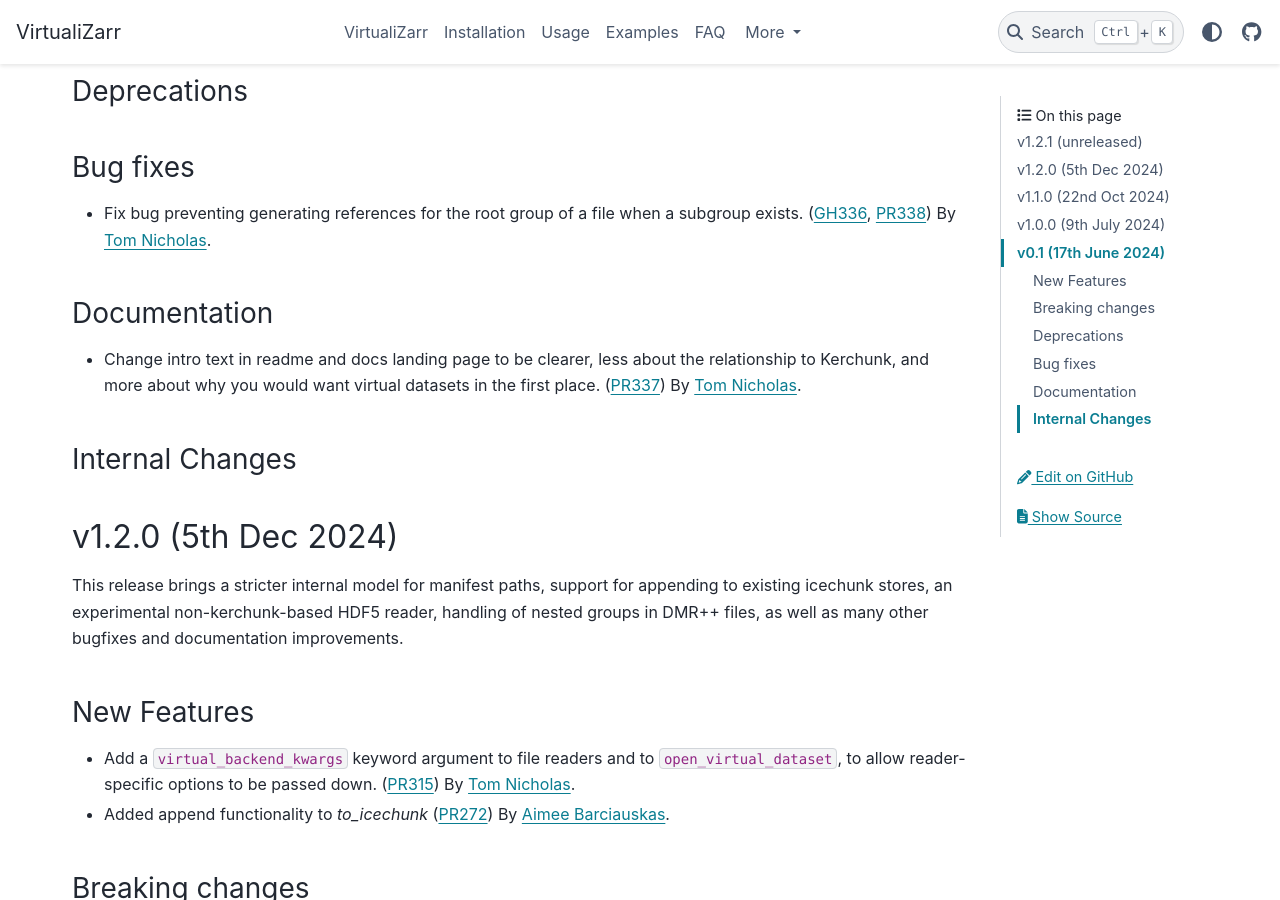
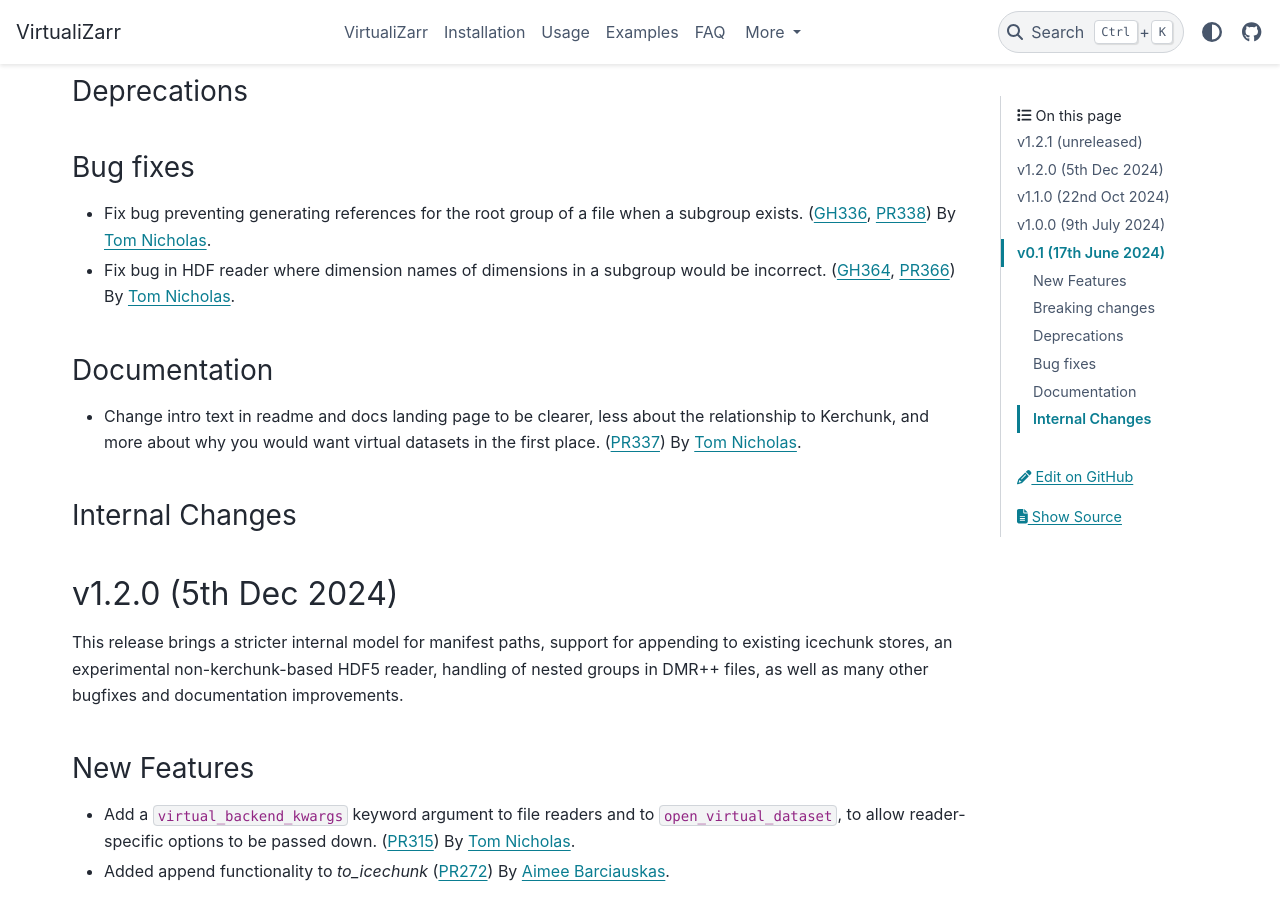
Before and after one commit to zarr-developers/VirtualiZarr, a Sphinx documentation site: the page built from docs/releases.rst, in a window 1280 px wide and 900 px high, scrolled down 670 px. Built offline with Sphinx 7.4.7 and the PyData theme 0.15.4, drawn with Linux system fonts in a browser that asks for light colours.

Commit message:
release note

```diff
--- a/docs/releases.rst
+++ b/docs/releases.rst
@@ -31,6 +31,8 @@
 
 - Fix bug preventing generating references for the root group of a file when a subgroup exists.
   (:issue:`336`, :pull:`338`) By `Tom Nicholas <https://github.com/TomNicholas>`_.
+- Fix bug in HDF reader where dimension names of dimensions in a subgroup would be incorrect.
+  (:issue:`364`, :pull:`366`) By `Tom Nicholas <https://github.com/TomNicholas>`_.
 
 Documentation
 ~~~~~~~~~~~~~
```
